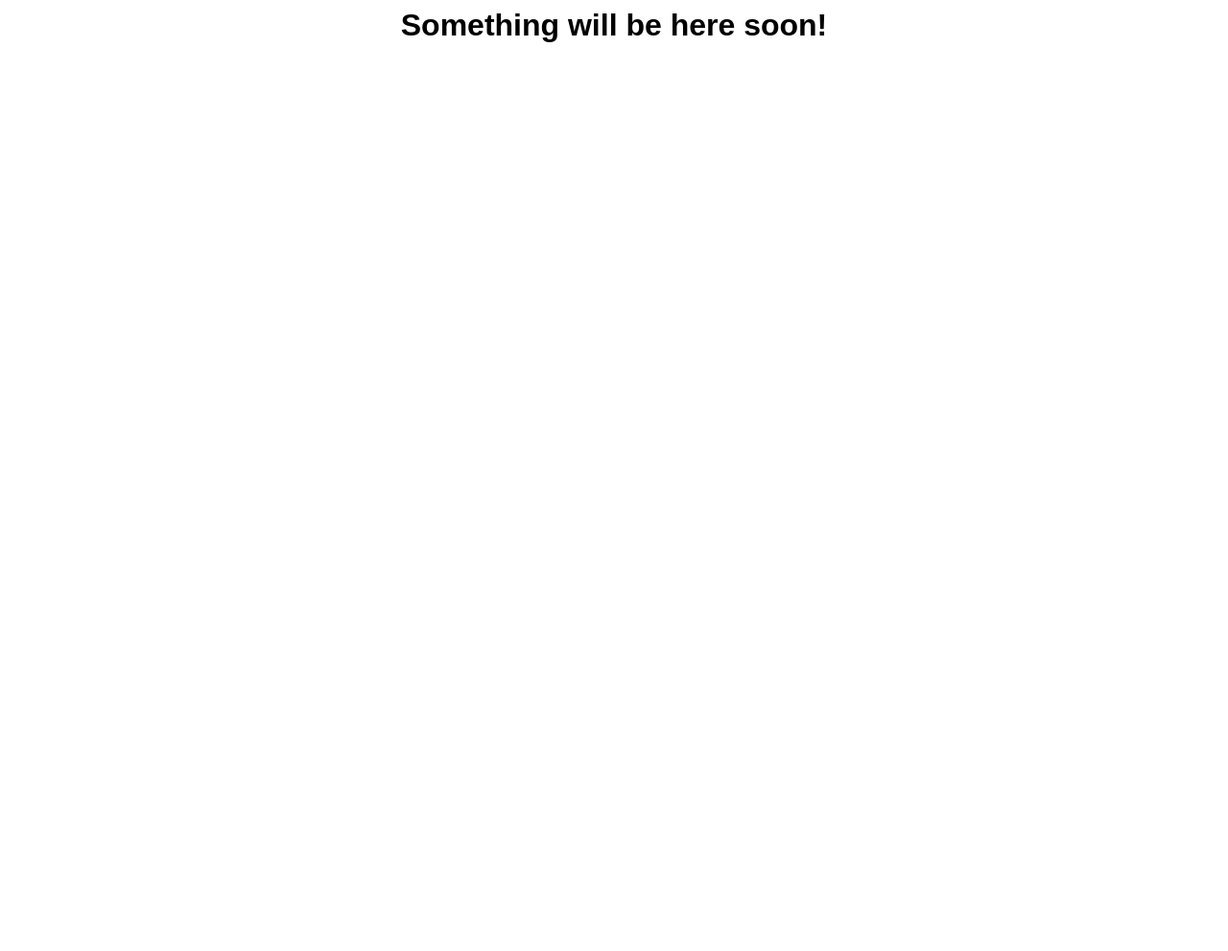
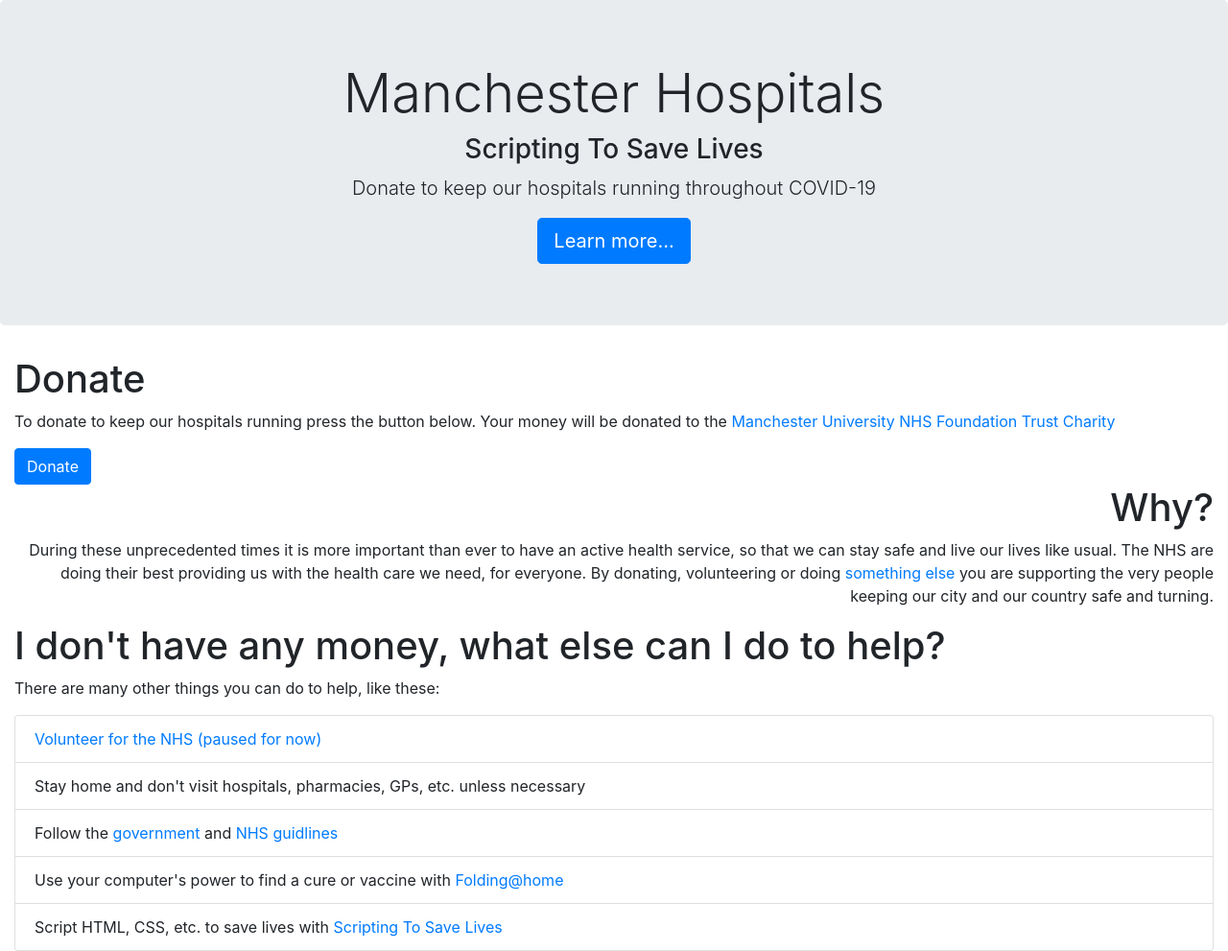
Before and after one commit to 17lwinn/s2sl-Manchester, a plain HTML site: page index.html in a window 1280 px wide. Shown: the whole page at 96% size. Before the commit the page ends 800 px from the top, so only its background shows below. Drawn offline with nearby package versions, Linux system fonts and the light colour scheme.

Commit message:
Update index.html

```diff
--- a/index.html
+++ b/index.html
@@ -1,5 +1,52 @@
-<center>
-   <h1 style="font-family:arial;">
-   Something will be here soon!
-   </h1>
-</center>
+<!DOCTYPE html>
+<html lang="en">
+  <head>
+    <meta name="viewport" content="width=device-width, initial-scale=1">
+    <title>Manchester Hospitals - Scripting To Save Lives</title>
+    <link rel="stylesheet" href="https://stackpath.bootstrapcdn.com/bootstrap/4.4.1/css/bootstrap.min.css" integrity="sha384-Vkoo8x4CGsO3+Hhxv8T/Q5PaXtkKtu6ug5TOeNV6gBiFeWPGFN9MuhOf23Q9Ifjh" crossorigin="anonymous">
+    <link href="https://unpkg.com/aos@2.3.1/dist/aos.css" rel="stylesheet">
+  </head>
+  <body>
+    <script src="https://code.jquery.com/jquery-3.4.1.slim.min.js" integrity="sha384-J6qa4849blE2+poT4WnyKhv5vZF5SrPo0iEjwBvKU7imGFAV0wwj1yYfoRSJoZ+n" crossorigin="anonymous"></script>
+<script src="https://cdn.jsdelivr.net/npm/popper.js@1.16.0/dist/umd/popper.min.js" integrity="sha384-Q6E9RHvbIyZFJoft+2mJbHaEWldlvI9IOYy5n3zV9zzTtmI3UksdQRVvoxMfooAo" crossorigin="anonymous"></script>
+<script src="https://stackpath.bootstrapcdn.com/bootstrap/4.4.1/js/bootstrap.min.js" integrity="sha384-wfSDF2E50Y2D1uUdj0O3uMBJnjuUD4Ih7YwaYd1iqfktj0Uod8GCExl3Og8ifwB6" crossorigin="anonymous"></script>
+    <script src="https://unpkg.com/aos@2.3.1/dist/aos.js"></script>
+    <script>
+		AOS.init();
+		</script>
+    <style>
+      html {
+        scroll-behavior: smooth;
+      }
+    </style>
+    <div class="jumbotron text-center" data-aos="fade-down">
+      <h1 class="display-4">Manchester Hospitals</h1>
+      <h3>Scripting To Save Lives</h3>
+      <p class="lead">
+        Donate to keep our hospitals running throughout COVID-19</p>
+      <a class="btn btn-primary btn-lg" href="#learnmore" role="button">Learn more...</a>
+    </div>
+    <div class="container-fluid" id="learnmore" data-aos="fade-up">
+      <h1>Donate</h1>
+      <p>To donate to keep our hospitals running press the button below. Your money will be donated to the <a href="https://mftcharity.org.uk/">Manchester University NHS Foundation Trust Charity</a></p>
+      <button class="btn btn-primary" onclick="window.location.href = 'https://mftcharity.org.uk/donate/';">Donate</button>
+    </div>
+    <div class="container-fluid text-right" id="" data-aos="fade-up">
+      <h1>Why?</h1>
+      <p>During these unprecedented times it is more important than ever to have an active health service, so that we can stay safe and live our lives like usual. The NHS are doing their best providing us with the health care we need, for everyone. By donating, volunteering or doing <a href="#whatelse">something else</a> you are supporting the very people keeping our city and our country safe and turning.</p>
+        </div>
+    <div class="container-fluid" id="whatelse" data-aos="zoom-in">
+    <h1>
+      I don't have any money, what else can I do to help?
+      </h1>
+      <p>There are many other things you can do to help, like these:</p>
+      <ul class="list-group">
+        <li class="list-group-item"><a href="https://www.england.nhs.uk/participation/get-involved/volunteering/nhs-volunteer-responders/">Volunteer for the NHS (paused for now)</a></li>
+        <li class="list-group-item">Stay home and don't visit hospitals, pharmacies, GPs, etc. unless necessary</li>
+        <li class="list-group-item">Follow the <a href="https://www.gov.uk/coronavirus">government</a> and <a href="https://www.nhs.uk/coronavirus">NHS guidlines</a></li>
+        <li class="list-group-item">Use your computer's power to find a cure or vaccine with <a href="https://foldingathome.org">Folding@home</a></li>
+        <li class="list-group-item">Script HTML, CSS, etc. to save lives with <a href="https://scriptingtosavelives.com">Scripting To Save Lives</a></li>
+      </ul>
+    </div>
+  </body>
+</html>
```
